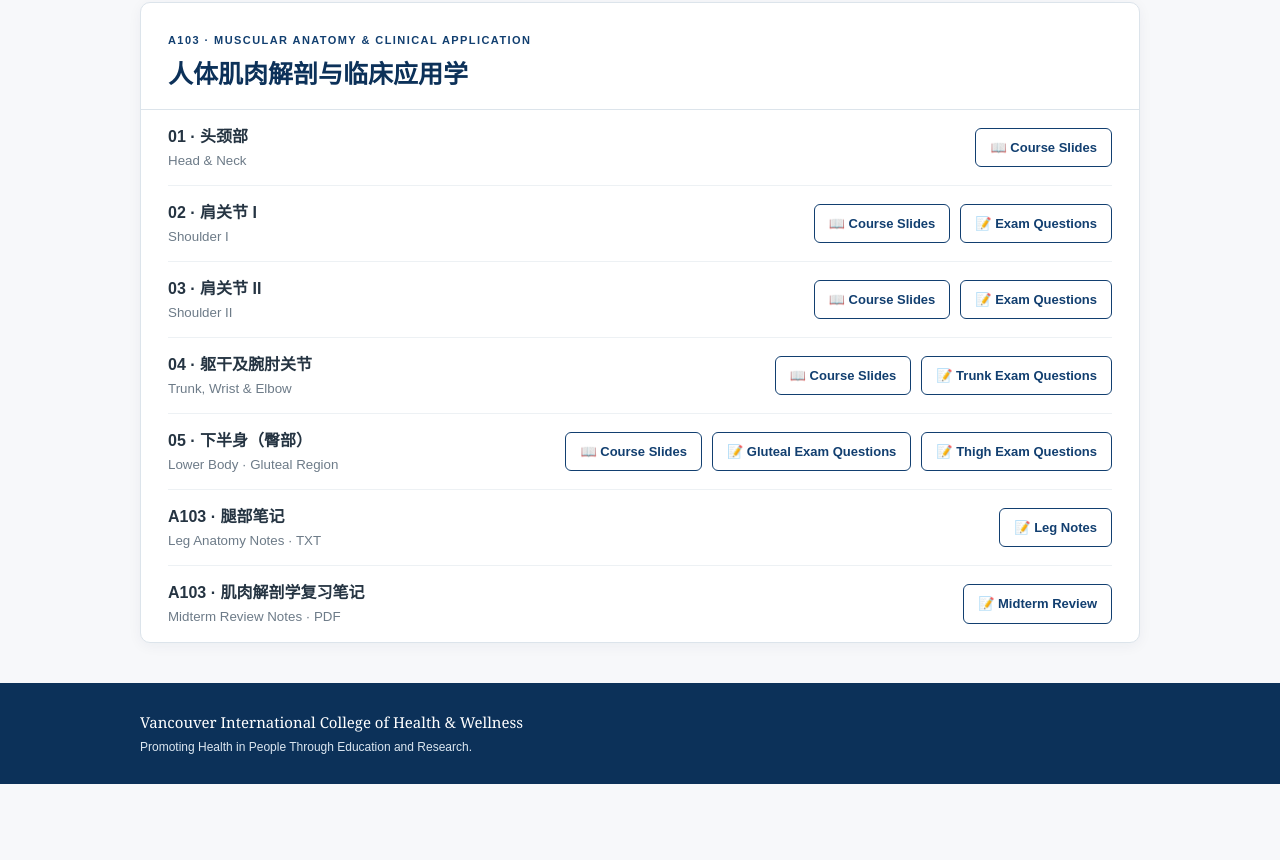
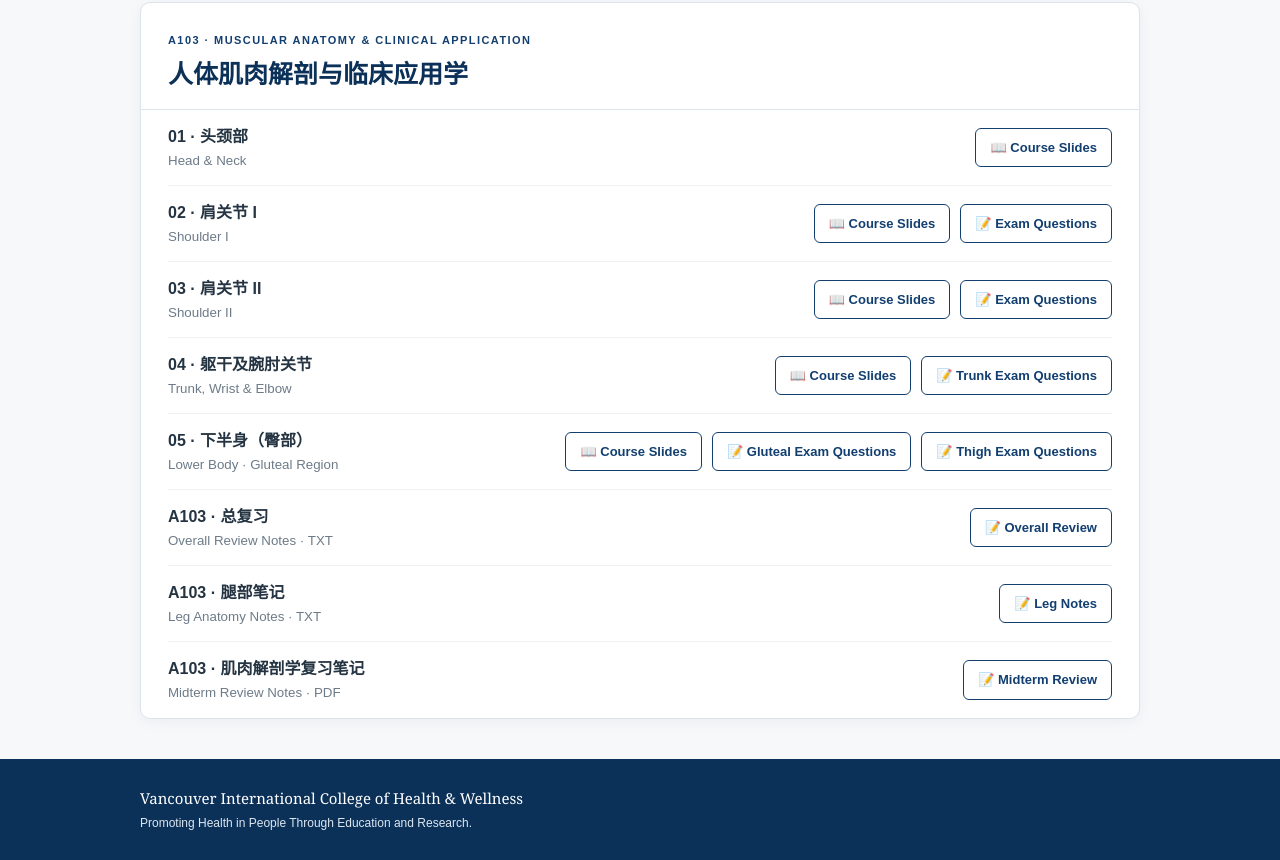
Before and after one commit to cooler813/wellness-class-resources, a plain HTML site: page Term01/index.html in a window 1280 px wide. Shown: the part 1578-2438 px from the top of the page. Before the commit the page ends 2362 px from the top, so only its background shows below. Drawn offline with Linux system fonts and the light colour scheme.

Commit message:
Link A103 overall review alongside leg notes

```diff
--- a/Term01/index.html
+++ b/Term01/index.html
@@ -38,6 +38,7 @@ footer{margin-top:40px;background:var(--deep);color:#dce7f1;padding:28px 0;font-
 <div class="row"><div><strong>03 · 肩关节 II</strong><small>Shoulder II</small></div><div class="actions"><a class="btn" href="https://drive.google.com/file/d/16GeTMMXLhgvKItYTqLXPVnQLoSsF0PP2/view" target="_blank">📖 Course Slides</a><a class="btn" href="https://drive.google.com/file/d/1Ud0BxdvP35kPl--XBP5BidytMLKXaeye/view" target="_blank">📝 Exam Questions</a></div></div>
 <div class="row"><div><strong>04 · 躯干及腕肘关节</strong><small>Trunk, Wrist &amp; Elbow</small></div><div class="actions"><a class="btn" href="https://drive.google.com/file/d/1ianH8s3O-0Zv6eHGNvgKiJlH527gM-3J/view" target="_blank">📖 Course Slides</a><a class="btn" href="https://drive.google.com/file/d/1CZlC9fJbFNFTVZr0LlLKefWkV5UUsqNn/view" target="_blank">📝 Trunk Exam Questions</a></div></div>
 <div class="row"><div><strong>05 · 下半身（臀部）</strong><small>Lower Body · Gluteal Region</small></div><div class="actions"><a class="btn" href="https://drive.google.com/file/d/1tDAQZGUDrQCSgD_0dPyUVONYpg5UhKZm/view" target="_blank">📖 Course Slides</a><a class="btn" href="https://drive.google.com/file/d/1EXNcBoJsrbmpxCbUHJtLlXUJwCq21xSe/view" target="_blank">📝 Gluteal Exam Questions</a><a class="btn" href="https://drive.google.com/file/d/1tTOKGrxYnk62D-49qOnLVPSdcoRxrWnK/view" target="_blank">📝 Thigh Exam Questions</a></div></div>
+<div class="row"><div><strong>A103 · 总复习</strong><small>Overall Review Notes · TXT</small></div><a class="btn" href="overall-review.txt" target="_blank">📝 Overall Review</a></div>
 <div class="row"><div><strong>A103 · 腿部笔记</strong><small>Leg Anatomy Notes · TXT</small></div><a class="btn" href="leg-notes.txt" target="_blank">📝 Leg Notes</a></div>
 <div class="row"><div><strong>A103 · 肌肉解剖学复习笔记</strong><small>Midterm Review Notes · PDF</small></div><a class="btn" href="https://drive.google.com/file/d/1ovr6STjkTusQxBi57jOIF5bNY6VEtlGf/view" target="_blank">📝 Midterm Review</a></div>
 </div></section>
```
